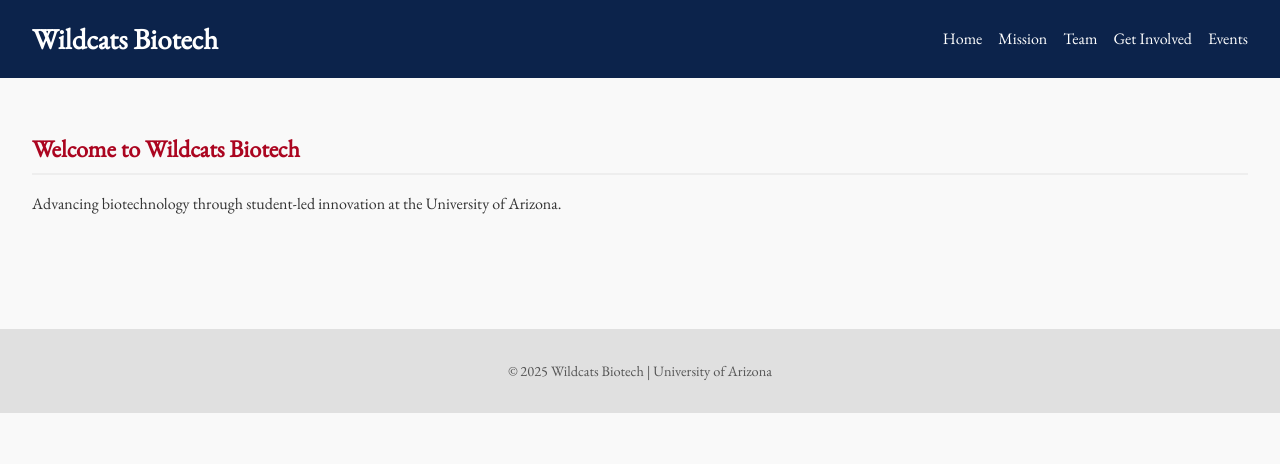
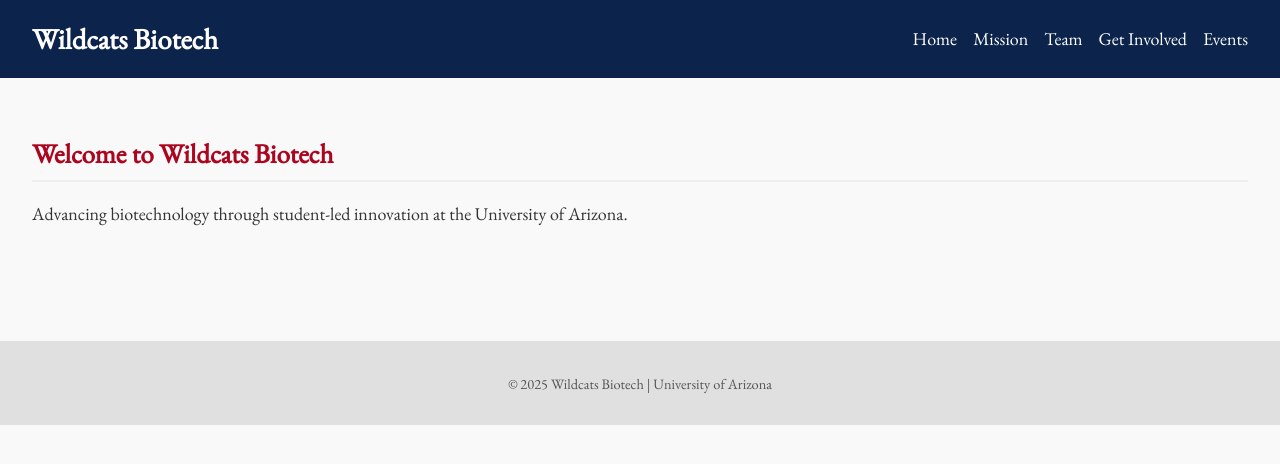
Before and after one commit to Rshaw814/wildcats-biotech, a Jekyll site: the page built from index.md, in a window 1280 px wide. Shown: the top 464 px of the page. Built offline with Jekyll 4.4.1, drawn with Linux system fonts in a browser that asks for light colours.

Commit message:
Added EB Garamond font and updated sytles

```diff
--- a/assets/css/styles.css
+++ b/assets/css/styles.css
@@ -2,6 +2,7 @@
 
 body {
   font-family: 'EB Garamond', serif;
+  font-size: 18px; /* or try 20px if you want it larger */
   line-height: 1.6;
   margin: 0;
   padding: 0;
```
